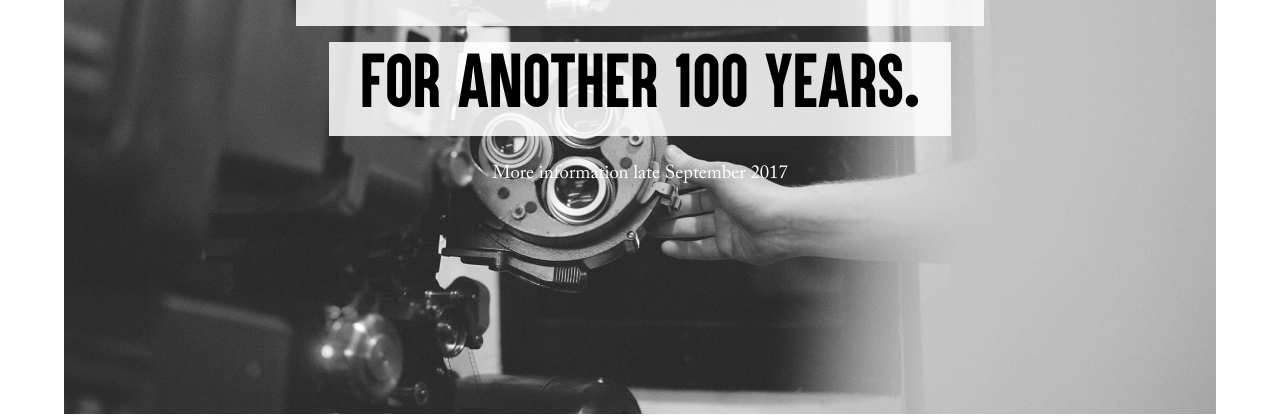
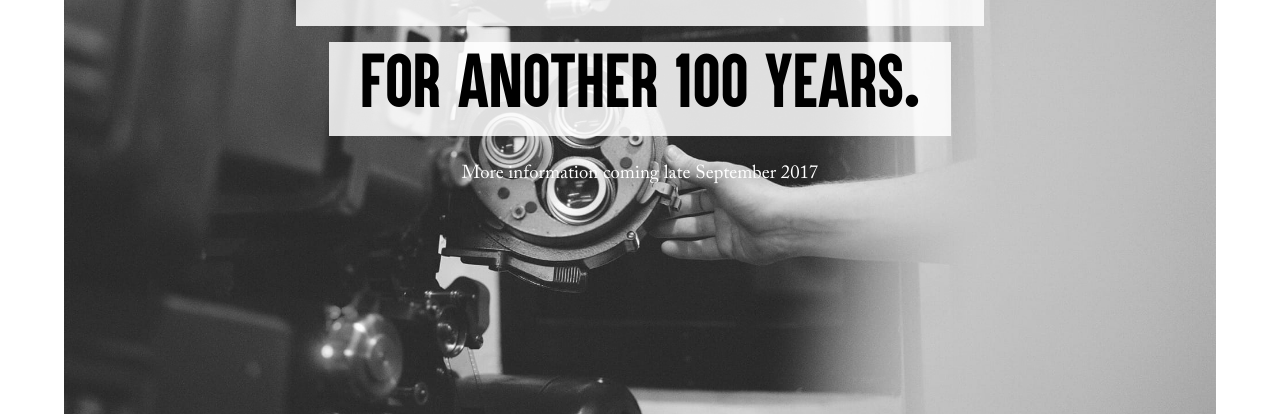
Before and after one commit to johnpuddephatt/picturehouseproject, a Jekyll site: the page built from index.md, in a window 1280 px wide. Shown: the part 422-838 px from the top of the page. Built offline with Jekyll 4.4.1, drawn with Linux system fonts in a browser that asks for light colours.

Commit message:
tweak coming soon text

```diff
--- a/_layouts/home.html
+++ b/_layouts/home.html
@@ -5,6 +5,6 @@ layout: default
 <div class="home-hero">
 
   <h2 class="home-hero-title">{{site.description | markdownify}}</h2>
-  <h3 class="coming-soon">More information late September 2017</h3>
+  <h3 class="coming-soon">More information coming late September 2017</h3>
 
 </div>
```
